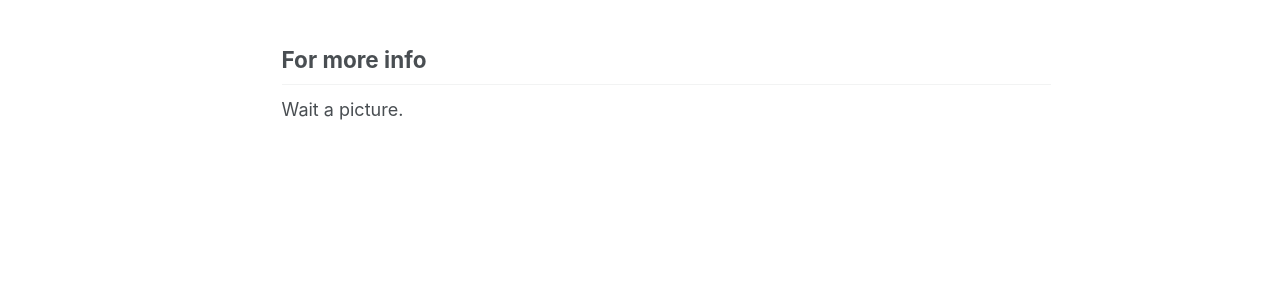
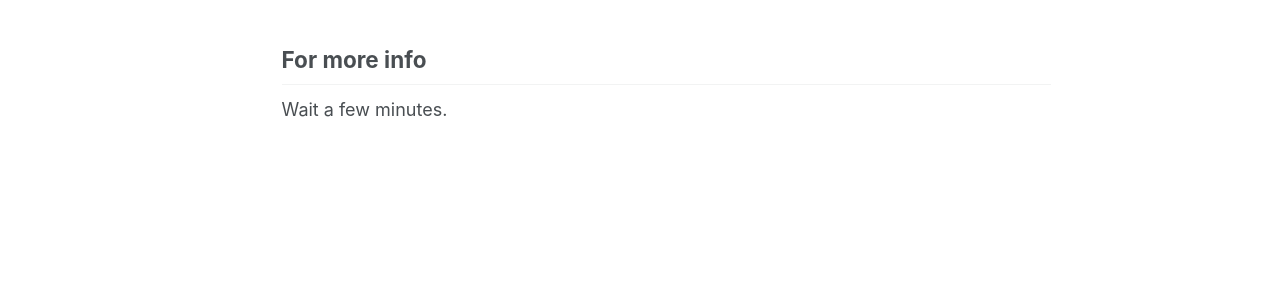
Before and after one commit to CHANGXiaohu/CHANGXiaohu.github.io, a Jekyll site: the page built from _pages/about.md, in a window 1280 px wide and 1269 px high. Shown: the part 741-1033 px from the top of the window. Built offline with Jekyll 4.4.1, drawn with Linux system fonts in a browser that asks for light colours; some web fonts are replaced; a script that is not in the unit is left out.

Commit message:
Update about.md

```diff
--- a/_pages/about.md
+++ b/_pages/about.md
@@ -24,4 +24,4 @@ Professional Appointments:
 
 For more info
 ------
-Wait a picture.
+Wait a few minutes.
```
